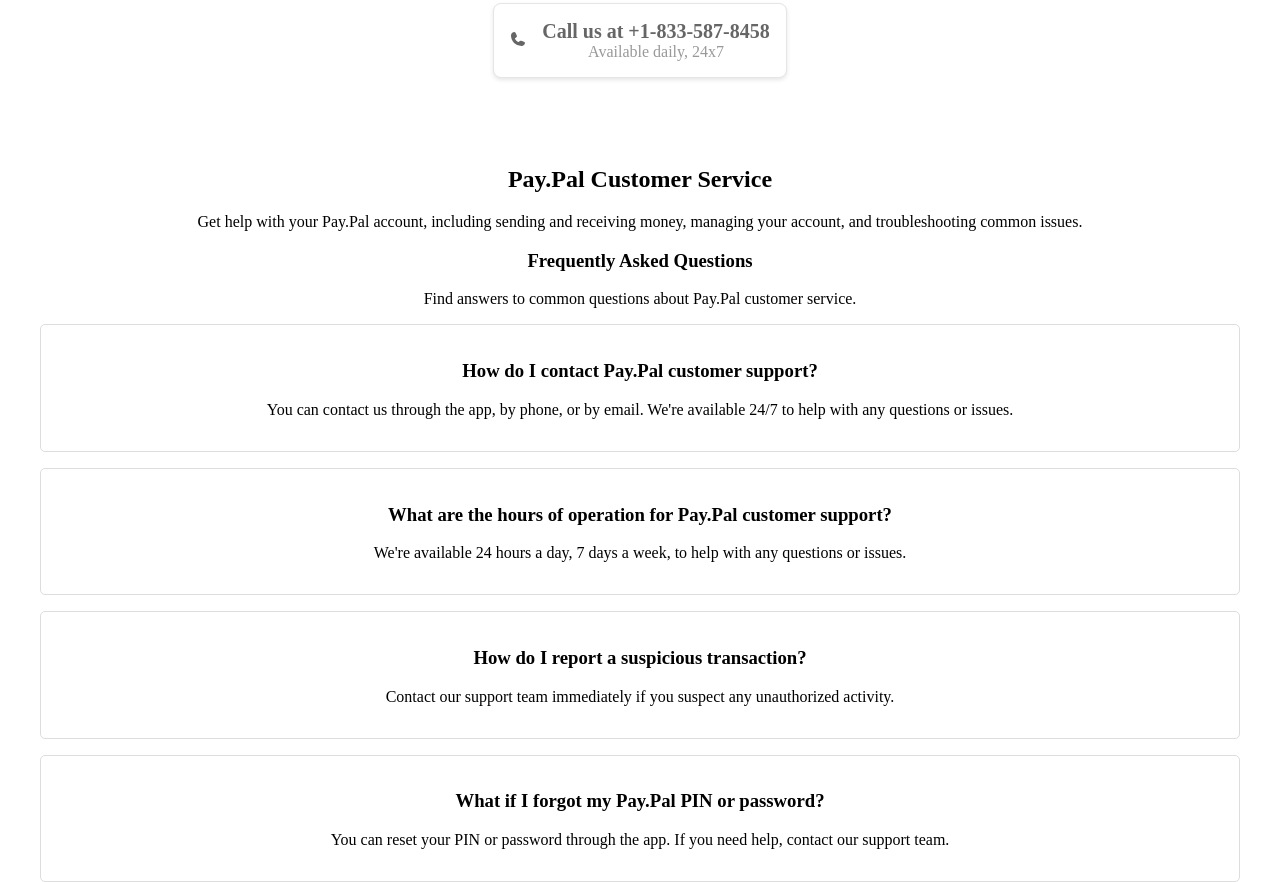
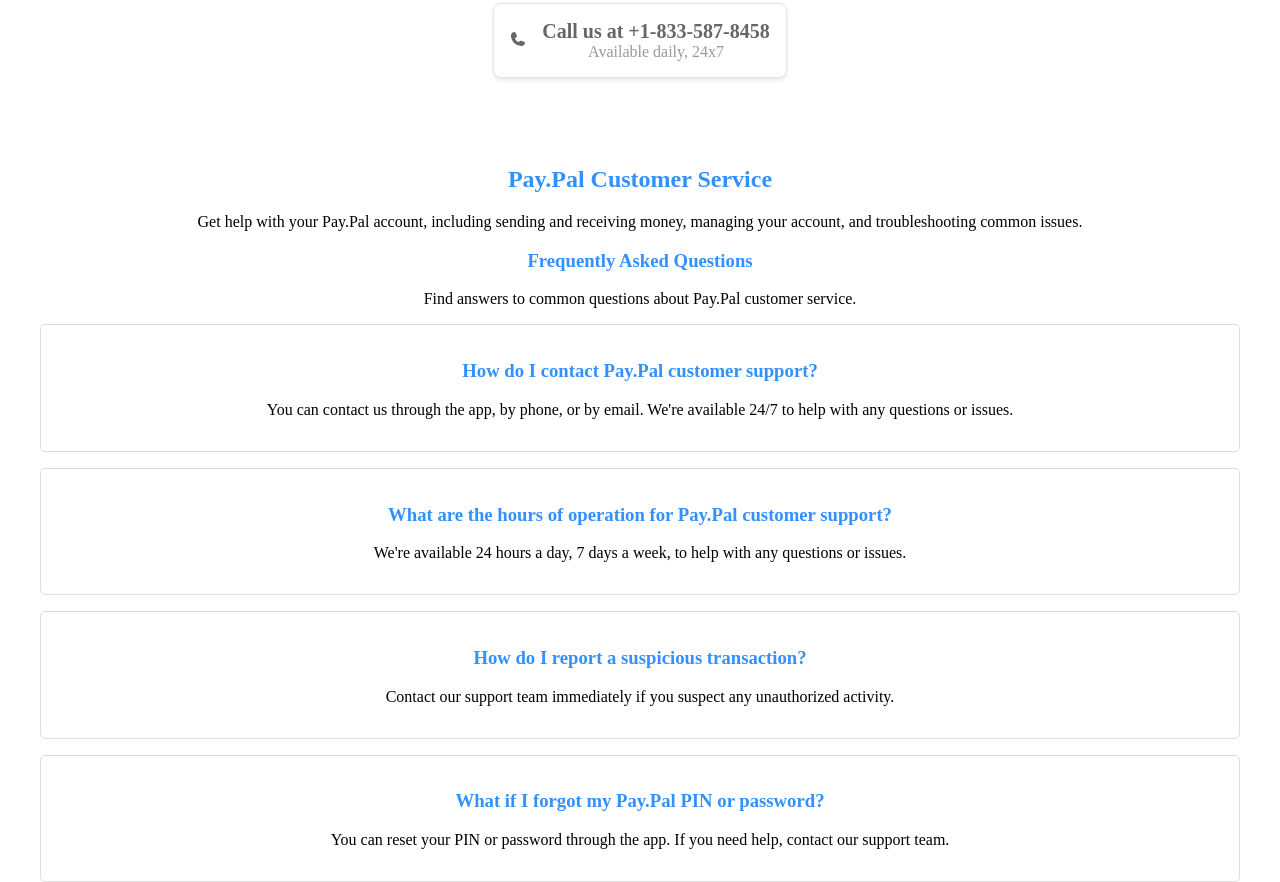
Before and after one commit to johnripper007/pp, a plain HTML site: page index.html in a window 1280 px wide. Shown: the part 772-1654 px from the top of the page. Drawn offline with Linux system fonts and the light colour scheme.

Commit message:
Update index.html

```diff
--- a/index.html
+++ b/index.html
@@ -148,6 +148,9 @@ $cta-border-color: #e5e5e5;
 .chevron-right {
   margin-left: auto;
 }
+        h2,h3{
+            color: #3291ff;
+        }
     </style>
 </head>
 <body>
```
